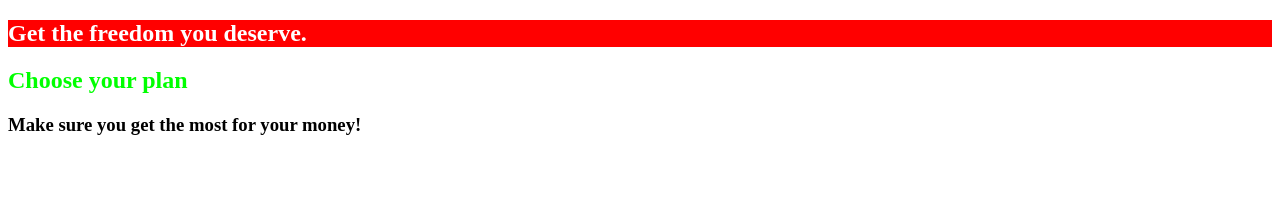
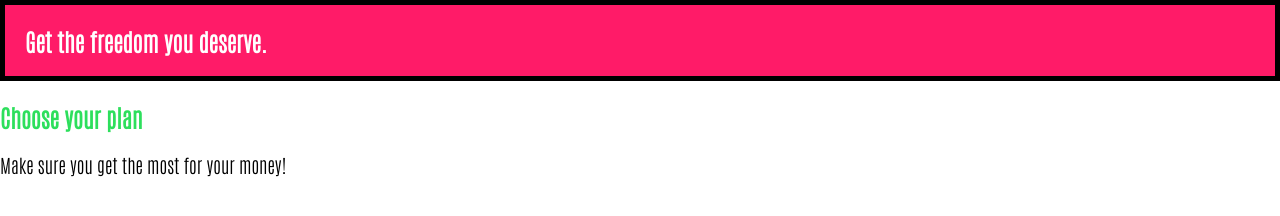
Before and after one commit to bryceahaynes/udemy-css, a plain HTML site: page index.html in a window 1280 px wide. Drawn offline with Linux system fonts and the light colour scheme.

Commit message:
Add files via upload

```diff
--- a/css/style.css
+++ b/css/style.css
@@ -1,7 +1,31 @@
-h1{
-  background-color: red;
+body{
+  font-family: 'Antonio';
+  margin: 0;
+}
+
+#overview{
   color: white;
 }
-h2{
-  color: lime;
+.sub-title{
+  color: #2ddf5c;
+  font-family: inherit;
+  font-weight: bold;
 }
+
+#overview div h1{
+  font-family: inherit;
+  font-weight: bolder;
+}
+
+.p{
+  font-weight: 100;
+}
+
+.first-title{
+  background-color: #ff1b68;
+  padding: 20px;
+  border-width: 5px;
+  border-style: solid;
+  border-color: black;
+  margin: 0;
+}
--- a/index.html
+++ b/index.html
@@ -7,14 +7,23 @@
     <title>uHost</title>
     <link rel="shortcut icon" href="favicon.png">
     <link rel="stylesheet" href="css/style.css">
+    <!--FONTS-->
+    <link rel="preconnect" href="https://fonts.googleapis.com">
+    <link rel="preconnect" href="https://fonts.gstatic.com" crossorigin>
+    <link href="https://fonts.googleapis.com/css2?family=Antonio:wght@100&display=swap" rel="stylesheet">
+    <!--FONTS-->
 </head>
 
 <body>
     <main>
-        <section >
-            <h1>Get the freedom you deserve.</h1>
-            <h2>Choose your plan</h2>
-            <h3>Make sure you get the most for your money!</h3>
+      <section id='overview'>
+          <div>
+            <h1 class='first-title'>Get the freedom you deserve.</h1>
+          </div>
+        </section>
+        <section>
+          <h1 class='sub-title'>Choose your plan</h2>
+          <h3 class= 'p'>Make sure you get the most for your money!</h3>
         </section>
     </main>
 </body>
```
